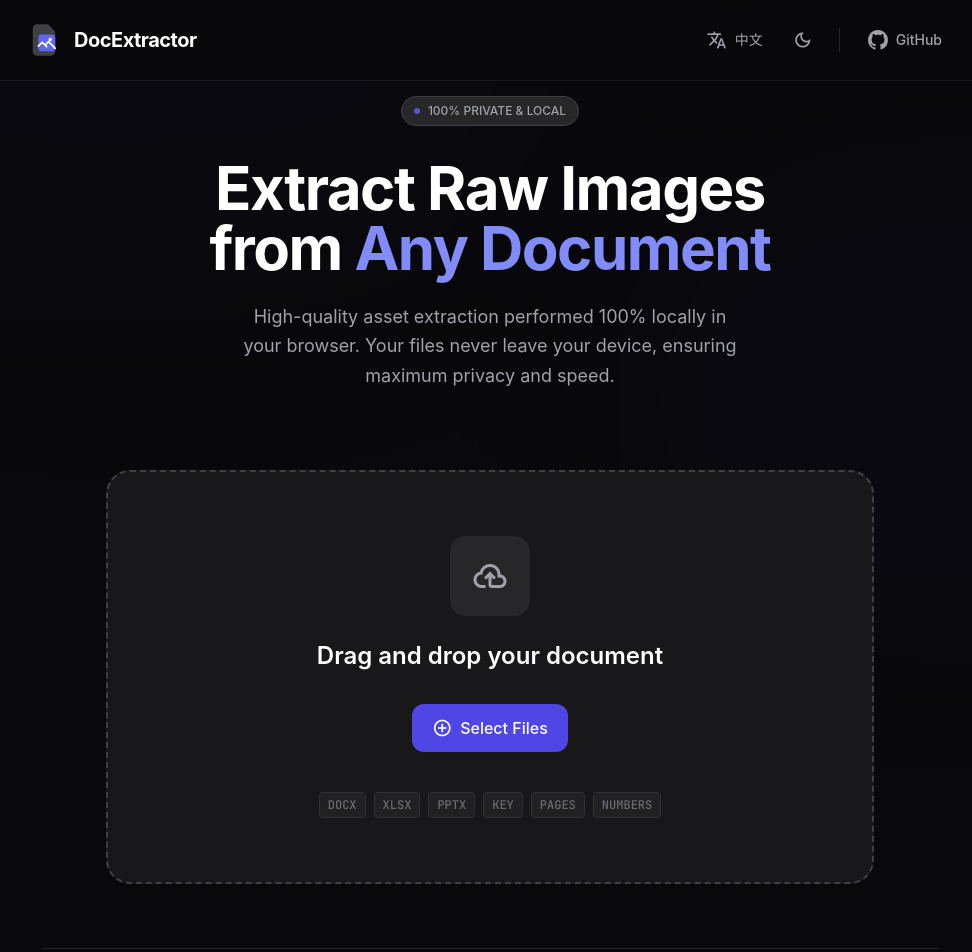
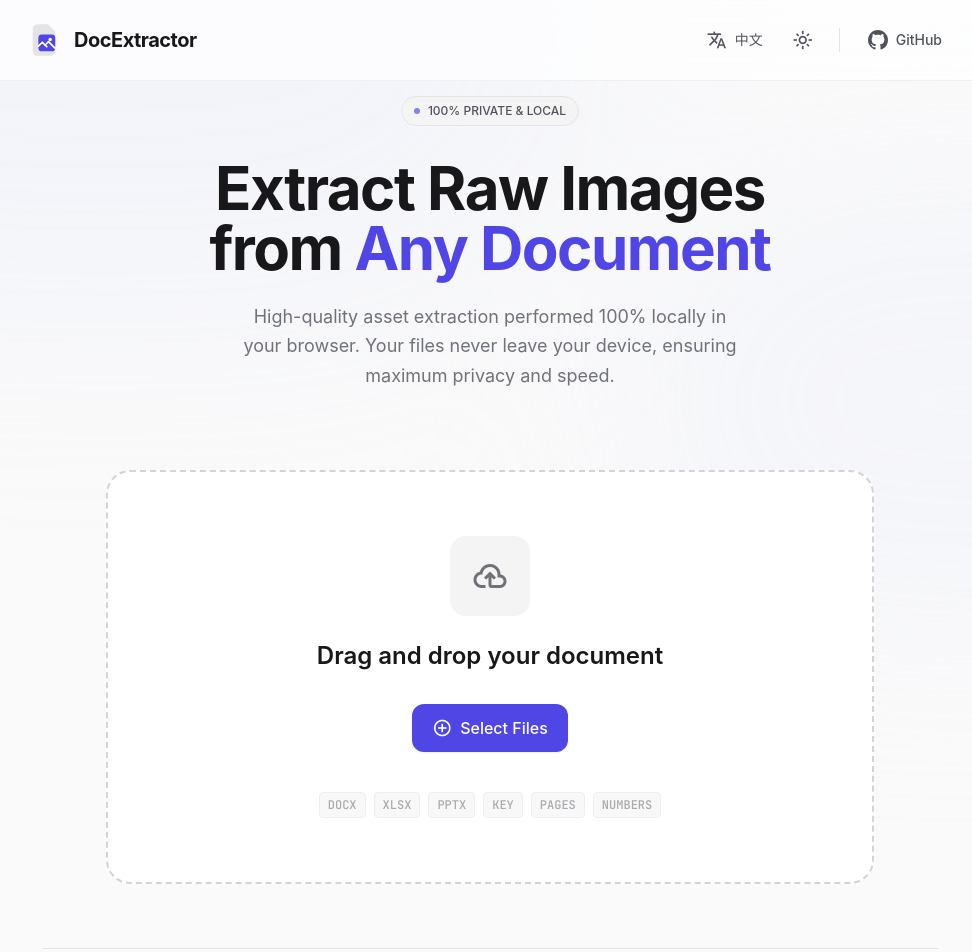
Before and after one commit to Eyozy/docex, a Vue app: page / in a window 1280 px wide. Shown: the top 952 px of the page, without its empty margins (150-1122 px from the left). Built offline with nearby package versions, Linux system fonts and the light colour scheme.

Commit message:
refactor: improve code quality and fix potential issues

```diff
--- a/src/components/DropZone.vue
+++ b/src/components/DropZone.vue
@@ -96,10 +96,12 @@ const { t } = useI18n()
 
 const fileInputRef = ref<HTMLInputElement | null>(null)
 const isDragging = ref(false)
+// Counter to handle nested element drag events, prevents false dragleave triggers
 let dragCounter = 0
 
 const acceptedTypes = '.docx,.xlsx,.pptx,.key,.pages,.numbers'
 const formats = ['DOCX', 'XLSX', 'PPTX', 'KEY', 'PAGES', 'NUMBERS']
+const SUPPORTED_EXTENSIONS = ['docx', 'xlsx', 'pptx', 'key', 'pages', 'numbers']
 
 function triggerFileInput() {
   fileInputRef.value?.click()
@@ -122,7 +124,9 @@ function handleDragEnter(e: DragEvent) {
 }
 
 function handleDragOver(e: DragEvent) {
-  e.dataTransfer!.dropEffect = 'copy'
+  if (e.dataTransfer) {
+    e.dataTransfer.dropEffect = 'copy'
+  }
 }
 
 function handleDragLeave() {
@@ -138,7 +142,11 @@ function handleDrop(e: DragEvent) {
 
   const file = e.dataTransfer?.files[0]
   if (file) {
-    emit('file-selected', file)
+    const ext = file.name.split('.').pop()?.toLowerCase()
+    if (ext && SUPPORTED_EXTENSIONS.includes(ext)) {
+      emit('file-selected', file)
+    }
+    // Silently ignore unsupported files - user can use file picker for better feedback
   }
 }
 </script>
--- a/src/components/ImageCard.vue
+++ b/src/components/ImageCard.vue
@@ -39,7 +39,7 @@
 
     <!-- File type badge -->
     <div class="absolute top-2 right-2 px-2 py-0.5 rounded-md bg-black/50 backdrop-blur-md text-white/90 text-[10px] font-bold tracking-wider uppercase">
-      {{ getExtension(image.name) }}
+      {{ getExtension(image.name, 4) }}
     </div>
 
     <!-- File name (always visible at bottom) -->
@@ -54,6 +54,7 @@
 <script setup lang="ts">
 import { useI18n } from 'vue-i18n'
 import type { ExtractedImage } from '@/types'
+import { formatSize, getExtension } from '@/utils/format'
 
 defineProps<{
   image: ExtractedImage
@@ -65,15 +66,4 @@ const emit = defineEmits<{
 }>()
 
 const { t } = useI18n()
-
-function formatSize(bytes: number): string {
-  if (bytes < 1024) return `${bytes} B`
-  if (bytes < 1024 * 1024) return `${(bytes / 1024).toFixed(1)} KB`
-  return `${(bytes / (1024 * 1024)).toFixed(1)} MB`
-}
-
-function getExtension(filename: string): string {
-  const ext = filename.split('.').pop()?.toUpperCase() || ''
-  return ext.length > 4 ? ext.slice(0, 4) : ext
-}
 </script>
--- a/src/components/ImagePreview.vue
+++ b/src/components/ImagePreview.vue
@@ -83,6 +83,7 @@
 import { useI18n } from 'vue-i18n'
 import type { ExtractedImage } from '@/types'
 import { downloadImage } from '@/utils/download'
+import { formatSize, getExtension } from '@/utils/format'
 
 const props = defineProps<{
   isOpen: boolean
@@ -104,14 +105,4 @@ function download() {
     downloadImage(props.image)
   }
 }
-
-function formatSize(bytes: number): string {
-  if (bytes < 1024) return `${bytes} B`
-  if (bytes < 1024 * 1024) return `${(bytes / 1024).toFixed(1)} KB`
-  return `${(bytes / (1024 * 1024)).toFixed(1)} MB`
-}
-
-function getExtension(filename: string): string {
-  return filename.split('.').pop()?.toUpperCase() || ''
-}
 </script>
--- a/src/composables/useTheme.ts
+++ b/src/composables/useTheme.ts
@@ -4,9 +4,9 @@ import { ref } from 'vue'
 
 type Theme = 'light' | 'dark'
 
-// 全局状态（单例）
-const theme = ref<Theme>('dark')
-const isDark = ref(true)
+// Global state (singleton) - default to light mode
+const theme = ref<Theme>('light')
+const isDark = ref(false)
 let initialized = false
 
 function applyTheme(dark: boolean) {
@@ -31,14 +31,17 @@ function toggleTheme() {
   setTheme(theme.value === 'light' ? 'dark' : 'light')
 }
 
+function isTheme(value: string | null): value is Theme {
+  return value === 'light' || value === 'dark'
+}
+
 function initTheme() {
-  if (initialized) return
-  if (typeof window === 'undefined') return
+  if (initialized || typeof window === 'undefined') return
   initialized = true
 
-  // 从本地存储读取
-  const stored = localStorage.getItem('theme') as Theme | null
-  if (stored && ['light', 'dark'].includes(stored)) {
+  // Read from local storage
+  const stored = localStorage.getItem('theme')
+  if (isTheme(stored)) {
     theme.value = stored
   }
   applyTheme(theme.value === 'dark')
--- /dev/null
+++ b/src/utils/format.ts
@@ -0,0 +1,23 @@
+// Shared formatting utilities
+
+/**
+ * Format file size to human-readable string
+ */
+export function formatSize(bytes: number): string {
+  if (bytes < 1024) return `${bytes} B`
+  if (bytes < 1024 * 1024) return `${(bytes / 1024).toFixed(1)} KB`
+  return `${(bytes / (1024 * 1024)).toFixed(1)} MB`
+}
+
+/**
+ * Get file extension in uppercase
+ * @param filename - The filename to extract extension from
+ * @param maxLength - Optional maximum length for the extension
+ */
+export function getExtension(filename: string, maxLength?: number): string {
+  const ext = filename.split('.').pop()?.toUpperCase() || ''
+  if (maxLength && ext.length > maxLength) {
+    return ext.slice(0, maxLength)
+  }
+  return ext
+}
--- a/src/workers/extractor.worker.ts
+++ b/src/workers/extractor.worker.ts
@@ -115,8 +115,20 @@ function getMimeType(path: string): string {
 /**
  * Main extraction logic
  */
+// Maximum file size: 200MB
+const MAX_FILE_SIZE = 200 * 1024 * 1024
+
 async function extractImages(file: File): Promise<void> {
   try {
+    // Check file size to prevent memory issues
+    if (file.size > MAX_FILE_SIZE) {
+      self.postMessage({
+        type: 'error',
+        message: `File too large. Maximum size is ${MAX_FILE_SIZE / 1024 / 1024}MB`
+      })
+      return
+    }
+
     const ext = file.name.split('.').pop()?.toLowerCase() || ''
     const mediaPaths = FILE_TYPE_CONFIG[ext]
     const isIWork = ['key', 'pages', 'numbers'].includes(ext)
@@ -139,19 +151,19 @@ async function extractImages(file: File): Promise<void> {
       if (inMediaDir) {
         // iWork specific filtering
         if (isIWork) {
-            const fileName = path.split('/').pop() || '';
-            const fileNameLower = fileName.toLowerCase();
+          const fileName = path.split('/').pop() || ''
+          const fileNameLower = fileName.toLowerCase()
 
           if (IGNORED_KEYWORDS.some(keyword => fileNameLower.includes(keyword))) {
-                continue;
+            continue
           }
 
           if (IWORK_SYSTEM_PATTERNS.some(pattern => pattern.test(fileName))) {
-                continue;
+            continue
           }
 
           if (fileNameLower.endsWith('.pdf')) {
-                continue;
+            continue
           }
         }
         imagePaths.push(path)
@@ -204,7 +216,7 @@ async function extractImages(file: File): Promise<void> {
 
       processed++
 
-      if (processed % 5 === 0 || processed === total) {
+      if (total > 0 && (processed % 5 === 0 || processed === total)) {
         self.postMessage({
           type: 'progress',
           percent: Math.round((processed / total) * 100)
```
Lines whose indentation alone changed are shown as unchanged.
